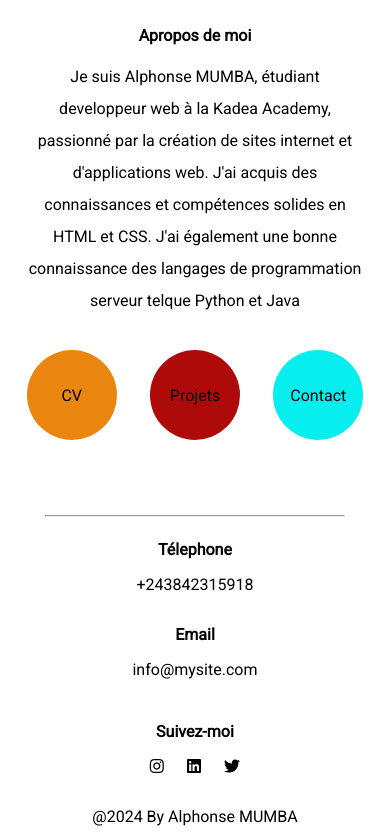
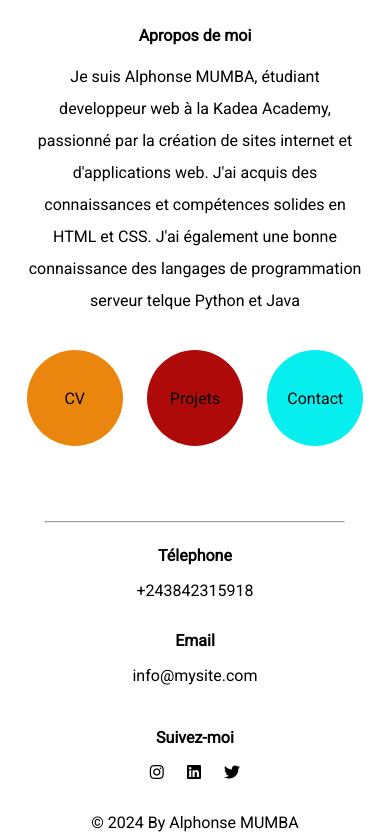
Before and after one commit to AlphonseMumba/portfolioAlphonseMumba, a plain HTML site: page index.html in a window 390 px wide. Shown: the part 582-1422 px from the top of the page. Drawn offline with Linux system fonts and the light colour scheme.

Commit message:
Responsive design arrangement

```diff
--- a/index.html
+++ b/index.html
@@ -67,7 +67,7 @@
                     </p>
                 </div>
             </div>
-            <div class="footer__contact">@2024 By Alphonse MUMBA</div>
+            <div class="footer__contact">&copy; 2024 By Alphonse MUMBA</div>
         </div>
     </footer>
 </body>
--- a/style.css
+++ b/style.css
@@ -79,21 +79,17 @@
   .about__container{
     line-height: 2rem;
   }
-  .about__list--index {
-    display: flex;
-  }
   .about__list--index{
     display: flex;
     justify-content: space-between;
-    width: 40%;
-
+    width: 50%;
   }
   .about__bouton {
     display: flex;
     justify-content: center;
     align-items: center;
-    width: 90px;
-    height: 90px;
+    width: 6rem;
+    height: 6rem;
     border-radius: 20em;
   }
   .about__bouton--orange{
```
